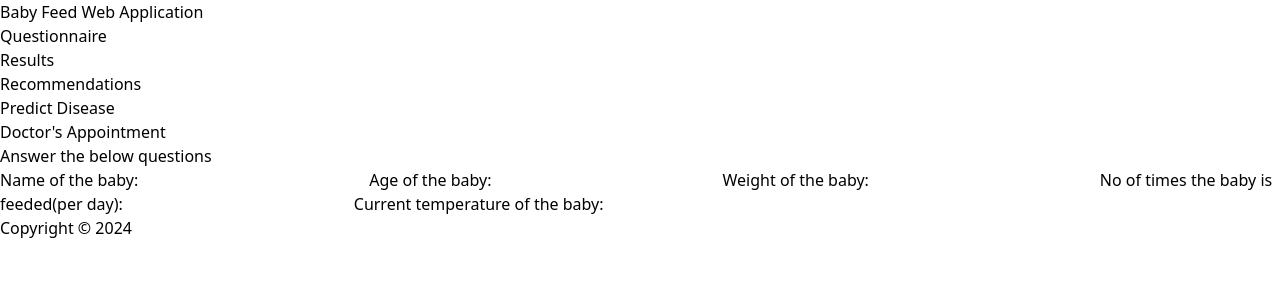
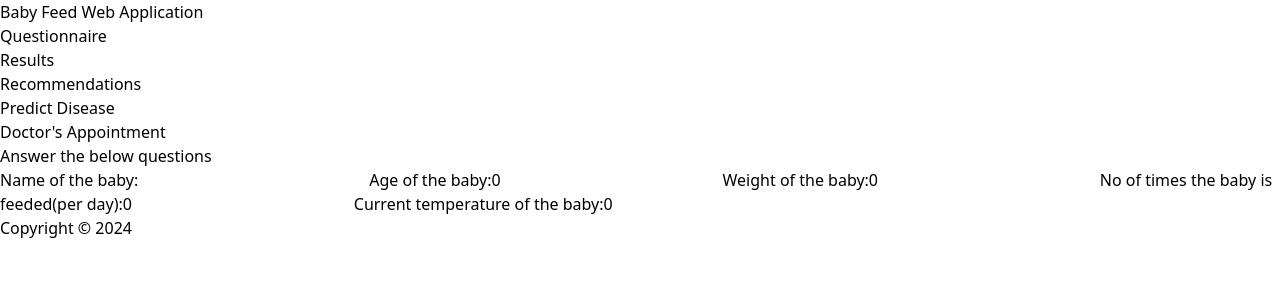
Before and after one commit to Harshith-Teja/Baby-feed-web-app, a React (Vite) app in the folder front-end/: page /questionnaire in a window 1280 px wide. Shown: the top 300 px of the page. Built offline with nearby package versions, Linux system fonts and the light colour scheme.

Commit message:
created states for the values in the questionnaire and passed them to the required components and made some amends to the css part of navbar

```diff
--- a/front-end/src/App.jsx
+++ b/front-end/src/App.jsx
@@ -8,9 +8,16 @@ import { Recommendations } from "./components/Recommendations"
 import { Results } from "./components/Results"
 import { Register } from "./components/Register"
 import { Routes, Route } from 'react-router-dom'
+import { useState } from "react"
 
 
 function App() {
+
+  const [name, setName] = useState('');
+  const [age, setAge] = useState(0);
+  const [weight, setWeight] = useState(0);
+  const [timesFeeded, setTimesFeeded] = useState(0);
+  const [temp, setTemp] = useState(0);
 
   return (
     <div className="w-full h-dvh flex">
@@ -18,9 +25,32 @@ function App() {
             <Route path="/" element={<Layout/>}>
 
               <Route index element={<Home/>}/>
-              <Route path="/questionnaire" element={<Questionnaire/>}/>
-              <Route path="/results" element={<Results/>}/>
-              <Route path="/recommendations" element={<Recommendations/>}/>
+              <Route path="/questionnaire" element={<Questionnaire
+                  name={name}
+                  age={age}
+                  weight={weight}
+                  timesFeeded={timesFeeded}
+                  temp={temp}
+                  setName={setName}
+                  setAge={setAge}
+                  setWeight={setWeight}
+                  setTimesFeeded={setTimesFeeded}
+                  setTemp={setTemp}
+              />}/>
+              <Route path="/results" element={<Results
+                  name={name}
+                  age={age}
+                  weight={weight}
+                  timesFeeded={timesFeeded}
+                  temp={temp}
+              />}/>
+              <Route path="/recommendations" element={<Recommendations
+                  name={name}
+                  age={age}
+                  weight={weight}
+                  timesFeeded={timesFeeded}
+                  temp={temp}
+              />}/>
               <Route path="/predict" element={<Predict/>}/>
               <Route path="/appointment" element={<Appointment/>}/>
 
--- a/front-end/src/components/NavBar.jsx
+++ b/front-end/src/components/NavBar.jsx
@@ -1,16 +1,77 @@
-import React from 'react'
-import { Link } from 'react-router-dom'
+import React, { useState } from "react";
+import { Link } from "react-router-dom";
 
 export const NavBar = () => {
+  const [reqType, setReqType] = useState('');
+
   return (
-    <nav className='bg-gradient-to-r from-slate-900 to-slate-700 shadow-2xl shadow-blue-500/50 text-white p-3 sm:text-xl'>
-        <ul className='grid grid-rows-2 grid-flow-col gap-2 sm:flex justify-around'>
-            <Link to="/questionnaire"><li className='hover:bg-white hover:text-slate-600 sm:p-1 md:px-4 md:py-1 rounded-lg'>Questionnaire</li></Link>
-            <Link to="/results"><li className='hover:bg-white hover:text-slate-600 sm:p-1 md:px-4 md:py-1 rounded-lg'>Results</li></Link>
-            <Link to="/recommendations"><li className='hover:bg-white hover:text-slate-600 sm:p-1 md:px-4 md:py-1 rounded-lg'>Recommendations</li></Link>
-            <Link to="/predict"><li className='hover:bg-white hover:text-slate-600 sm:p-1 md:px-4 md:py-1 rounded-lg'>Predict Disease</li></Link>
-            <Link to="/appointment"><li className='hover:bg-white hover:text-slate-600 sm:p-1 md:px-4 md:py-1 rounded-lg'>Doctor's Appointment</li></Link>
-        </ul>
+    <nav className="bg-gradient-to-r from-slate-900 to-slate-700 shadow-2xl shadow-blue-500/50 text-white p-3 sm:text-xl">
+      <ul className="grid grid-rows-2 grid-flow-col gap-2 sm:flex justify-around">
+        <Link to="/questionnaire">
+          <li
+            className={
+              reqType == "Questionnaire"
+                ? "bg-white text-slate-600 sm:p-1 md:px-4 md:py-1 rounded-lg"
+                : "hover:bg-white hover:text-slate-600 sm:p-1 md:px-4 md:py-1 rounded-lg"
+            }
+            onClick={() => setReqType("Questionnaire")}
+          >
+            Questionnaire
+          </li>
+        </Link>
+
+        <Link to="/results">
+          <li
+            className={
+              reqType == "Results"
+                ? "bg-white text-slate-600 sm:p-1 md:px-4 md:py-1 rounded-lg"
+                : "hover:bg-white hover:text-slate-600 sm:p-1 md:px-4 md:py-1 rounded-lg"
+            }
+            onClick={() => setReqType("Results")}
+          >
+            Results
+          </li>
+        </Link>
+
+        <Link to="/recommendations">
+          <li
+            className={
+              reqType == "Recommendations"
+                ? "bg-white text-slate-600 sm:p-1 md:px-4 md:py-1 rounded-lg"
+                : "hover:bg-white hover:text-slate-600 sm:p-1 md:px-4 md:py-1 rounded-lg"
+            }
+            onClick={() => setReqType("Recommendations")}
+          >
+            Recommendations
+          </li>
+        </Link>
+
+        <Link to="/predict">
+          <li
+            className={
+              reqType == "Predict Disease"
+                ? "bg-white text-slate-600 sm:p-1 md:px-4 md:py-1 rounded-lg"
+                : "hover:bg-white hover:text-slate-600 sm:p-1 md:px-4 md:py-1 rounded-lg"
+            }
+            onClick={() => setReqType("Predict Disease")}
+          >
+            Predict Disease
+          </li>
+        </Link>
+
+        <Link to="/appointment">
+          <li
+            className={
+              reqType == "Doctor's Appointment"
+                ? "bg-white text-slate-600 sm:p-1 md:px-4 md:py-1 rounded-lg"
+                : "hover:bg-white hover:text-slate-600 sm:p-1 md:px-4 md:py-1 rounded-lg"
+            }
+            onClick={() => setReqType("Doctor's Appointment")}
+          >
+            Doctor's Appointment
+          </li>
+        </Link>
+      </ul>
     </nav>
-  )
-}
+  );
+};
--- a/front-end/src/components/Questionnaire.jsx
+++ b/front-end/src/components/Questionnaire.jsx
@@ -1,6 +1,6 @@
 import React from 'react'
 
-export const Questionnaire = () => {
+export const Questionnaire = ({name, age, weight, timesFeeded, temp, setName, setAge, setWeight, setTimesFeeded, setTemp}) => {
   return (
     <form className='w-full h-dvh flex flex-col sm:items-center sm:text-xl p-8'>
         <h1>Answer the below questions</h1>
@@ -9,6 +9,8 @@ export const Questionnaire = () => {
             className="w-full sm:w-1/2 rounded-md p-1.5 my-2 border-2 border-gray-950"
             type="text"
             id="q1"
+            value={name}
+            onChange={() => setName(e.target.value)}
         />
 
         <label htmlFor="q2" className='mt-2'>Age of the baby:</label>
@@ -16,6 +18,8 @@ export const Questionnaire = () => {
             className="w-full sm:w-1/2 rounded-md p-1.5 my-2 border-2 border-gray-950"
             type="text"
             id="q2"
+            value={age}
+            onChange={() => setAge(e.target.value)}
         />
 
         <label htmlFor="q3" className='mt-2'>Weight of the baby:</label>
@@ -23,6 +27,8 @@ export const Questionnaire = () => {
             className="w-full sm:w-1/2 rounded-md p-1.5 my-2 border-2 border-gray-950"
             type="text"
             id="q3"
+            value={weight}
+            onChange={() => setWeight(e.target.value)}
         />
 
         <label htmlFor="q4" className='mt-2'>No of times the baby is feeded(per day):</label>
@@ -30,6 +36,8 @@ export const Questionnaire = () => {
             className="w-full sm:w-1/2 rounded-md p-1.5 my-2 border-2 border-gray-950"
             type="text"
             id="q4"
+            value={timesFeeded}
+            onChange={() => setTimesFeeded(e.target.value)}
         />
 
         <label htmlFor="q5" className='mt-2'>Current temperature of the baby:</label>
@@ -37,6 +45,8 @@ export const Questionnaire = () => {
             className="w-full sm:w-1/2 rounded-md p-1.5 my-2 border-2  border-gray-950"
             type="text"
             id="q5"
+            value={temp}
+            onChange={() => setTemp(e.target.value)}
         />
     </form>
   )
--- a/front-end/src/components/Recommendations.jsx
+++ b/front-end/src/components/Recommendations.jsx
@@ -1,6 +1,6 @@
 import React from 'react'
 
-export const Recommendations = () => {
+export const Recommendations = ({name, age, weight, timesFeeded, temp}) => {
   return (
     <div className="w-full h-dvh">
         <section className='flex flex-col items-center mt-8 text-xl'>
--- a/front-end/src/components/Results.jsx
+++ b/front-end/src/components/Results.jsx
@@ -1,6 +1,6 @@
 import React from 'react'
 
-export const Results = () => {
+export const Results = ({name, age, weight, timesFeeded, temp}) => {
   return (
     <div className='w-full h-dvh'>
        <table className='mt-8 mx-auto '>
```
